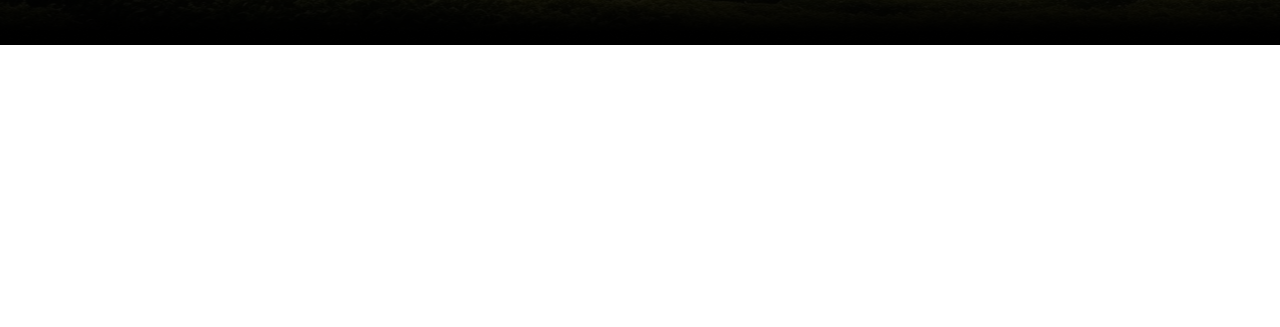
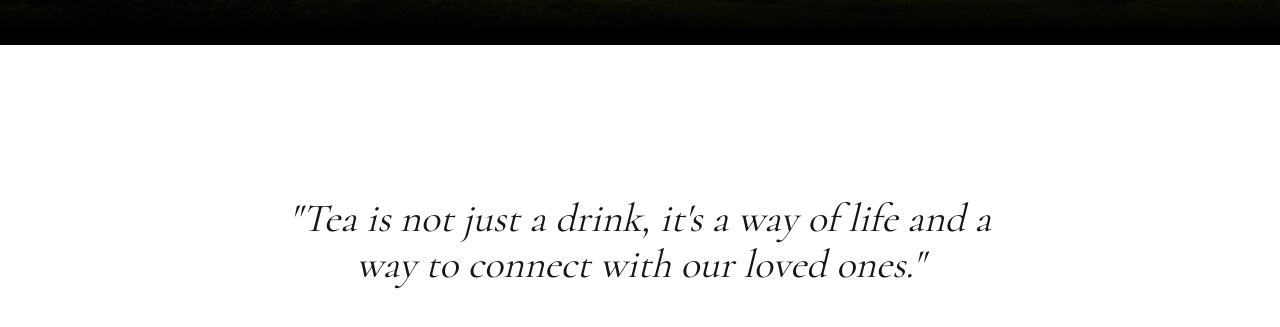
Before and after one commit to Makeilokoogehena/tealuxe-landing-page, a plain HTML site: page index.html in a window 1280 px wide. Shown: the part 659-986 px from the top of the page. Before the commit the page ends 800 px from the top, so only its background shows below. Drawn offline with nearby package versions, Linux system fonts and the light colour scheme; a web font is replaced by a local one.

Commit message:
FEAT: create blockquote section

```diff
--- a/assets/css/styles.css
+++ b/assets/css/styles.css
@@ -12,6 +12,7 @@ a {
 
 body {
   font-family: "Cormorant", serif;
+  color: #151618;
 }
 
 .header {
@@ -126,3 +127,20 @@ body {
   font-weight: 400;
   margin-bottom: 48px;
 }
+
+.blockquote {
+  margin: 150px auto;
+  max-width: 704px;
+}
+
+.blockquote__wrapper {
+  margin: 0;
+}
+
+.blockquote__text {
+  margin: 0;
+  font-size: 40px;
+  font-style: italic;
+  font-weight: 300;
+  text-align: center;
+}
--- a/index.html
+++ b/index.html
@@ -89,4 +89,12 @@
       </div>
     </div>
   </section>
+  <section class="blockquote container">
+    <blockquote class="blockquote__wrapper">
+      <p class="blockquote__text">
+        "Tea is not just a drink, it's a way of life and a way to connect with
+        our loved ones."
+      </p>
+    </blockquote>
+  </section>
 </main>
```
